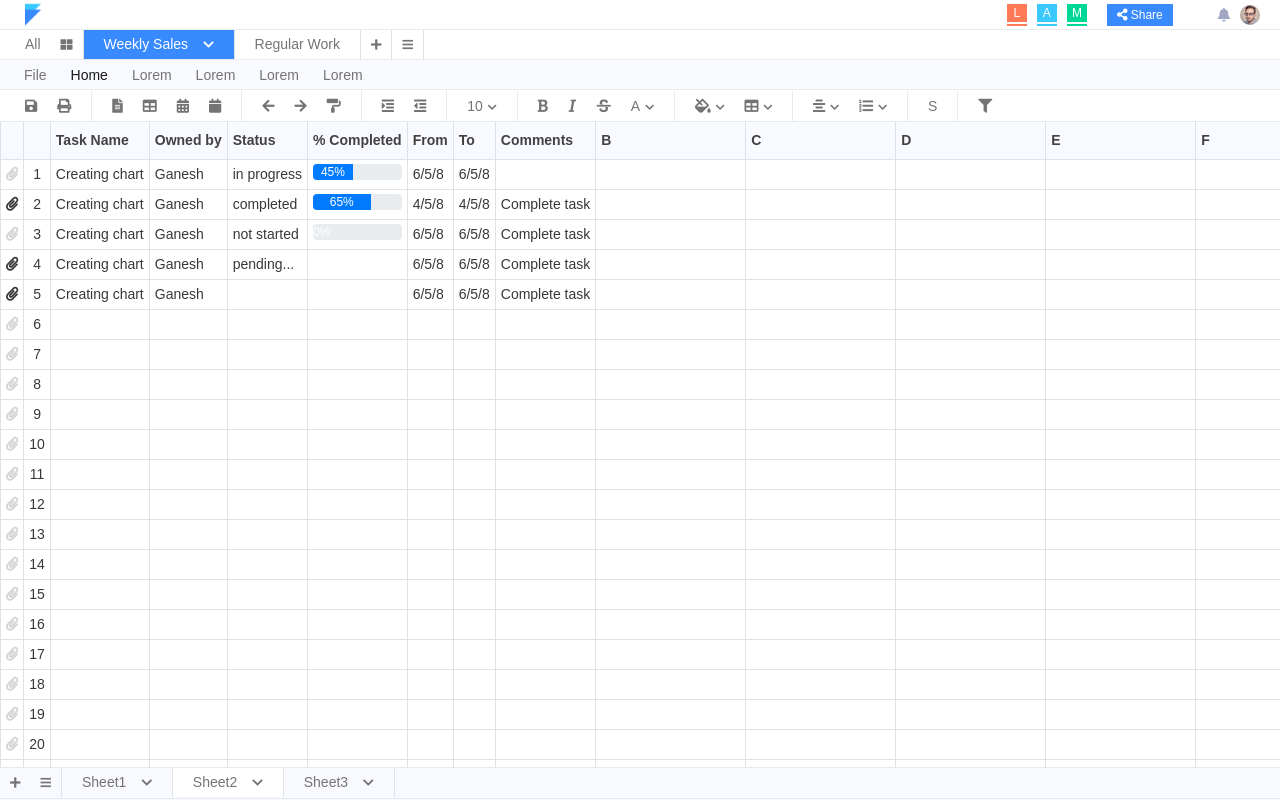
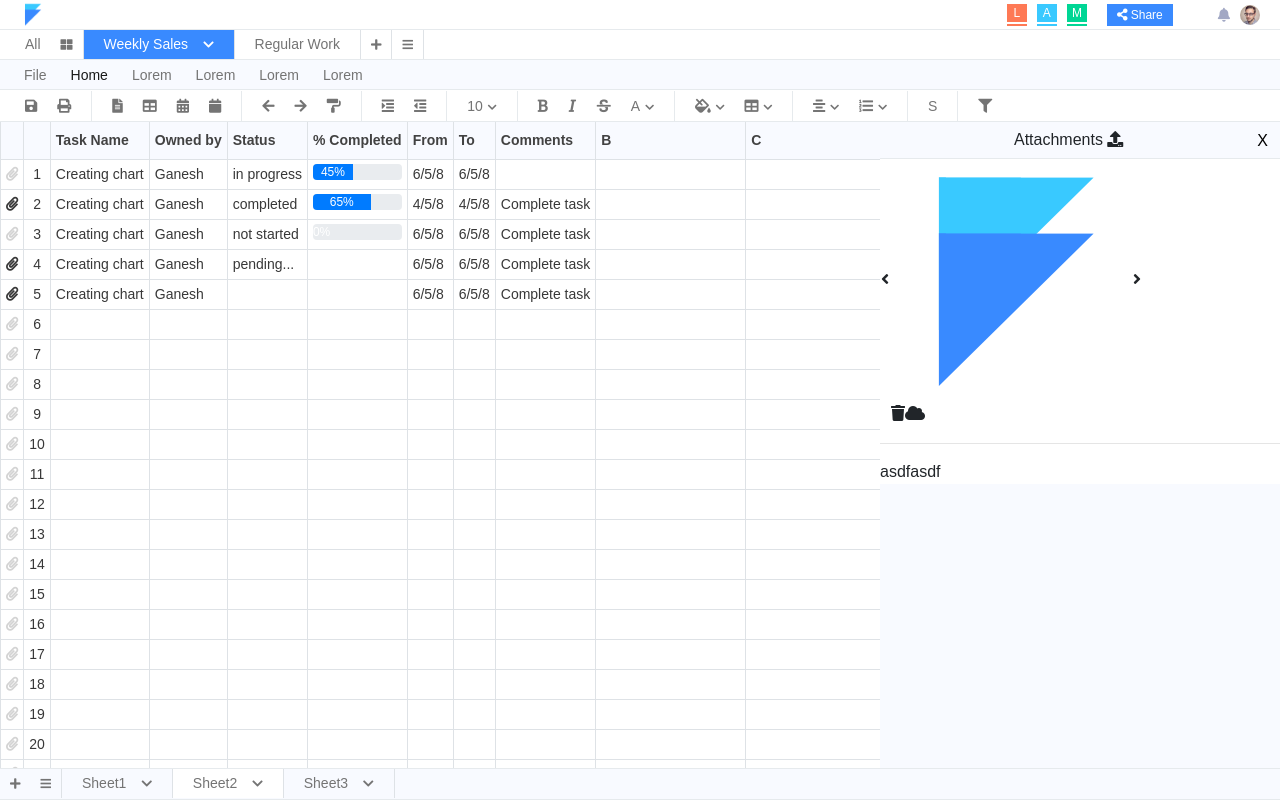
Before and after one commit to rishdex/Dexsheet, a React app: page / in a window 1280 px wide. Built offline with nearby package versions, Linux system fonts and the light colour scheme.

Commit message:
updated attachment and splited screen.

```diff
--- a/src/App.css
+++ b/src/App.css
@@ -7,10 +7,6 @@ body {
 
 .pull-right {
     text-align: right;
-}
-
-.content-wrapper {
-    overflow: auto;
 }
 
 .disabled i {
@@ -37,3 +33,7 @@ body {
 ::-webkit-scrollbar-thumb:hover {
     background: #555;
 }
+
+table {
+    border-spacing: 0;
+}
--- a/src/layouts/Attachment.css
+++ b/src/layouts/Attachment.css
@@ -0,0 +1,24 @@
+.attachment-container {
+    width: 400px;
+}
+
+.attachment-header {
+    border-bottom: 1px solid #E6EAED;
+    text-align: center;
+    padding: 6px;
+}
+
+.attachment-header label {
+    margin: 0;
+}
+
+.close-button {
+    float: right;
+    background: none;
+    border: none;
+    cursor: pointer;
+}
+
+.attachment-body {
+    background: white;
+}
--- a/src/layouts/Attachment.js
+++ b/src/layouts/Attachment.js
@@ -5,8 +5,34 @@ export class Attachment extends React.Component {
 
     render() {
         return (
-            <div className="attachment">
-                Attachment
+            <div className="attachment-container">
+                <div className="attachment-header">
+                    <button className="close-button">X</button>
+                    <label>Attachments <i className="fa fa-upload"></i></label>
+                </div>
+                <div className="attachment-body">
+                    <table>
+                        <tbody>
+                            <tr>
+                                <td><i className="fa fa-angle-left"></i></td>
+                                <td>
+                                    <img src="/public/assets/img/logo.png" />
+                                </td>
+                                <td><i className="fa fa-angle-right"></i></td>
+                            </tr>
+                            <tr>
+                                <td></td>
+                                <td>
+                                    <i className="fa fa-trash"></i>
+                                    <i className="fa fa-cloud"></i>
+                                </td>
+                                <td></td>
+                            </tr>
+                        </tbody>
+                    </table>
+                    <hr />
+                    asdfasdf
+                </div>
             </div>
         )
     }
--- a/src/pages/Project.css
+++ b/src/pages/Project.css
@@ -1,3 +1,13 @@
+.content-cell {
+    padding: 0;
+    vertical-align: top;
+}
+
+.table-container {
+    overflow: auto;
+    width: 0;
+}
+
 .task-table {
     border: none !important;
     width: max-content;
--- a/src/pages/Project.js
+++ b/src/pages/Project.js
@@ -1,6 +1,7 @@
 import React from 'react';
 import './Project.css'
 import $ from 'jquery';
+import {Attachment} from '../layouts/Attachment'
 
 export class Project extends React.Component {
 
@@ -19,8 +20,11 @@ export class Project extends React.Component {
                 outer += $(item).outerHeight();
             })
             let total = $(window).height();
-            let height = total - outer - 1;
-            $('.content-wrapper').height(height);
+            let height = total - outer;
+            $('.content-wrapper, .table-container').height(height);
+            let width = $(window).width();
+            width -= $('.attachment-container').width();
+            $('.table-container').width(width);
         }, 1)
     }
 
@@ -131,6 +135,11 @@ export class Project extends React.Component {
         }
 
         return (
+            <div>
+                <table>
+                    <tbody>
+                        <tr>
+                            <td className="content-cell">
                                 <div className="table-container">
                                     <table className="table table-bordered task-table">
                                         <thead>
@@ -157,6 +166,15 @@ export class Project extends React.Component {
                                         </tbody>
                                     </table>
                                 </div>
+                            </td>
+                            <td className="content-cell">
+                                <Attachment />
+                            </td>
+                        </tr>
+                    </tbody>
+                </table>
+
+            </div>
         )
     }
 }
```
Lines whose indentation alone changed are shown as unchanged.
